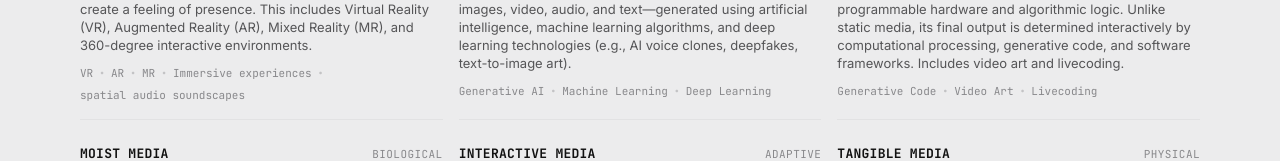
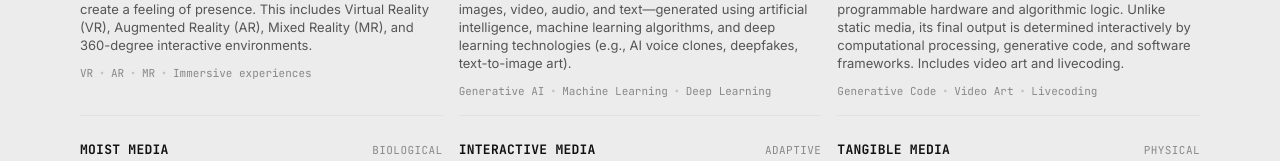
Before and after one commit to Creative-Tech-India/creative-tech-india.github.io, a Next.js app: page /about in a window 1280 px wide. Shown: the part 509-670 px from the top of the page. Built offline with nearby package versions, Linux system fonts and the light colour scheme.

Commit message:
Update page.tsx

```diff
--- a/app/about/page.tsx
+++ b/app/about/page.tsx
@@ -12,7 +12,7 @@ const DISCIPLINES = [
     title: "Immersive Media",
     badge: "Spatial",
     desc: "Digital spaces or platforms that envelop the viewer to create a feeling of presence. This includes Virtual Reality (VR), Augmented Reality (AR), Mixed Reality (MR), and 360-degree interactive environments.",
-    tags: ["VR", "AR", "MR", "Immersive experiences", "spatial audio soundscapes"],
+    tags: ["VR", "AR", "MR", "Immersive experiences"],
   },
   {
     title: "Synthetic Media",
```
